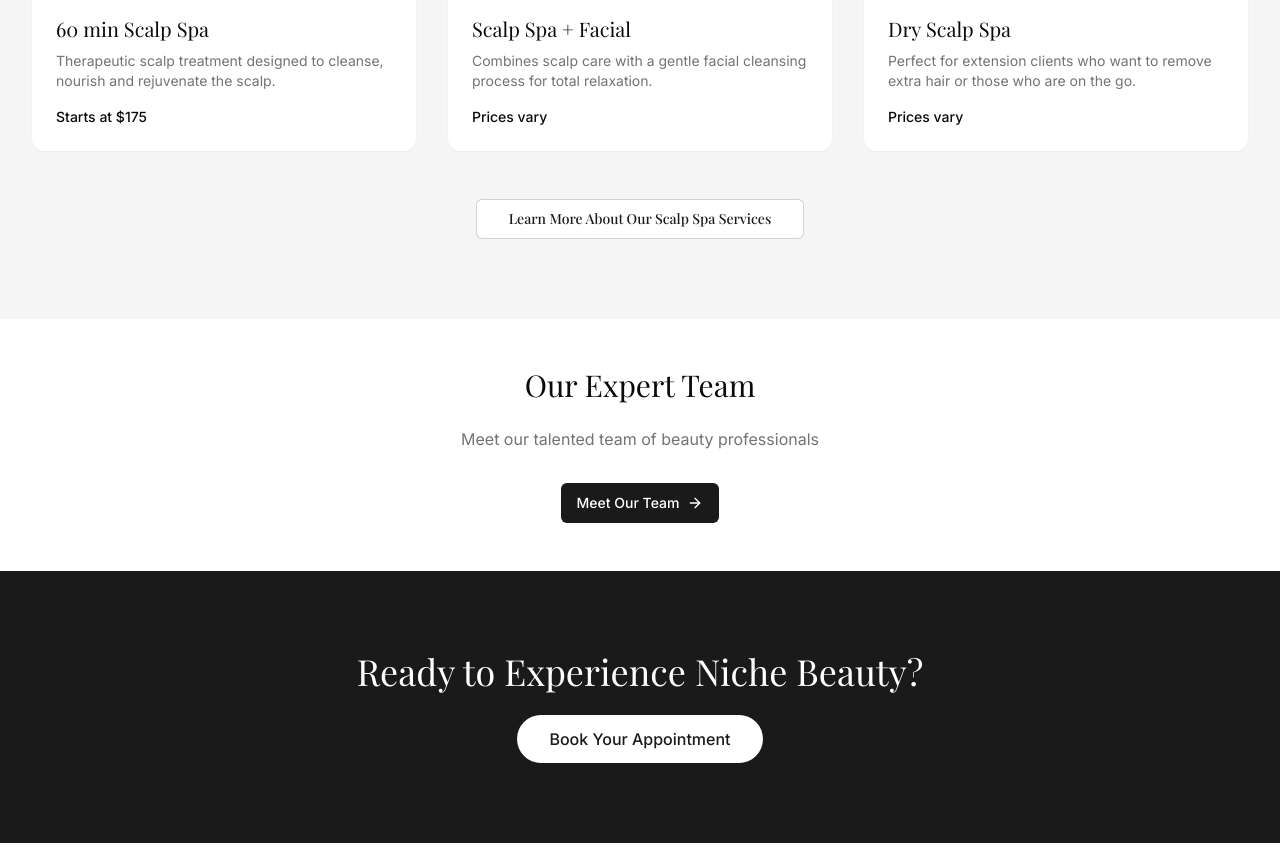
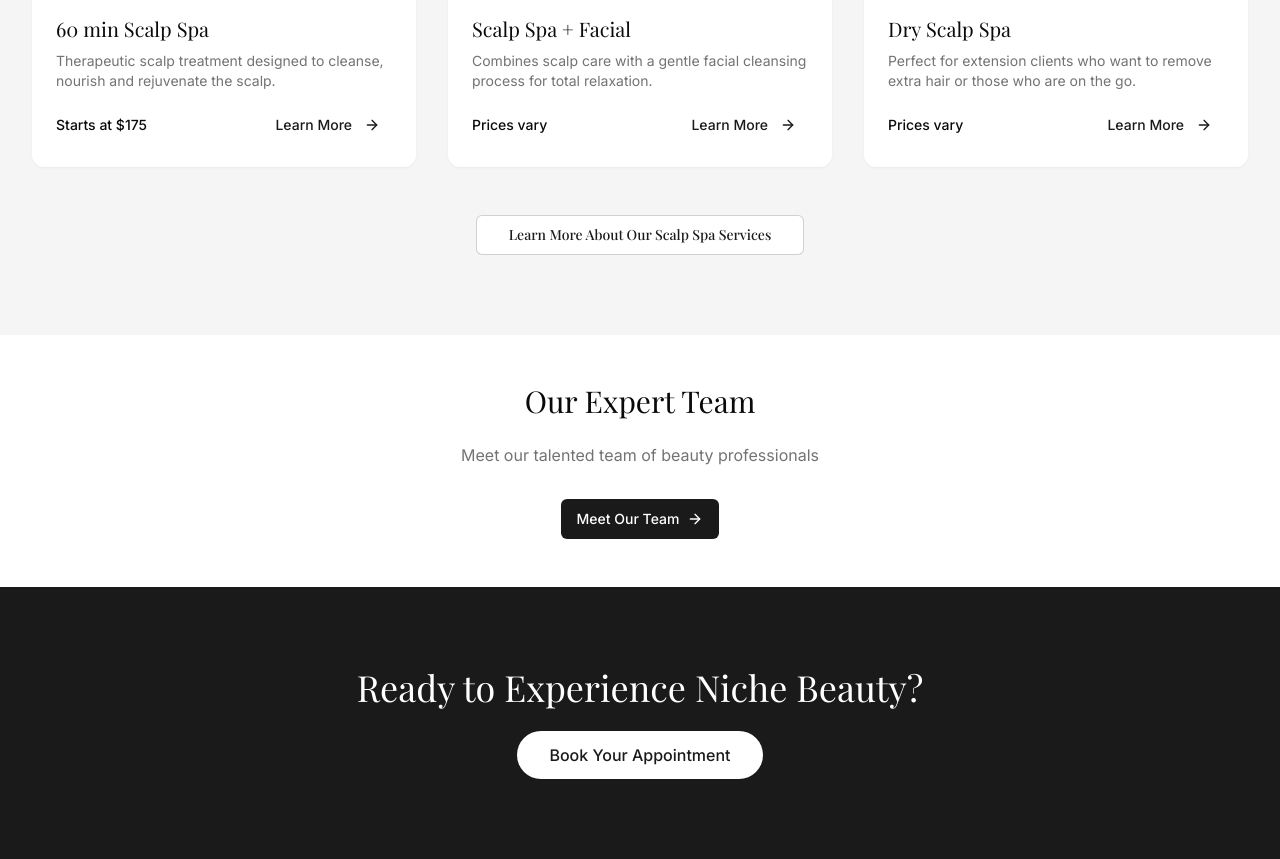
Before and after one commit to ROJNFT/niche-salon-harmony, a React (Vite) app: page / in a window 1280 px wide. Shown: the part 1361-2220 px from the top of the page. Built offline with nearby package versions, Linux system fonts and the light colour scheme.

Commit message:
Add learn more button
Added a "Learn More" button to the Head Spa section.

```diff
--- a/src/components/HeadSpaSection.tsx
+++ b/src/components/HeadSpaSection.tsx
@@ -1,6 +1,7 @@
 
 import { Link } from "react-router-dom";
 import { Button } from "@/components/ui/button";
+import { ArrowRight } from "lucide-react";
 
 export function HeadSpaSection() {
   const services = [
@@ -43,6 +44,11 @@ export function HeadSpaSection() {
               <p className="text-sm text-muted-foreground mb-4">{service.description}</p>
               <div className="flex justify-between items-center">
                 <span className="text-sm font-medium">{service.price}</span>
+                <Link to="/scalp-spa">
+                  <Button variant="ghost" size="sm" className="text-primary hover:text-primary/80">
+                    Learn More <ArrowRight className="ml-1 h-4 w-4" />
+                  </Button>
+                </Link>
               </div>
             </div>
           ))}
```
